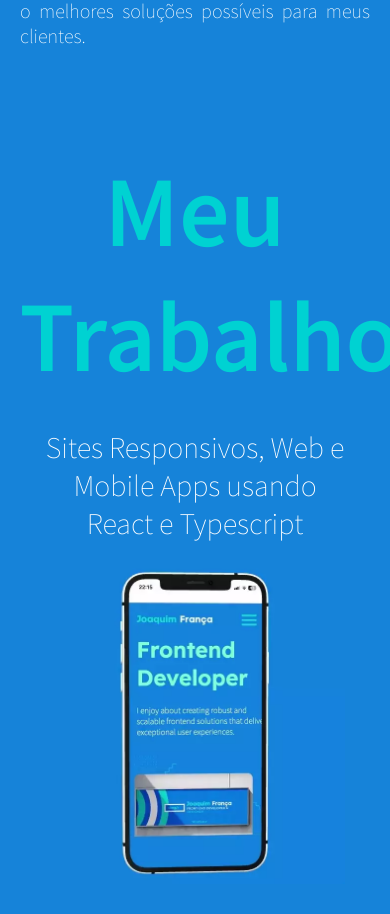
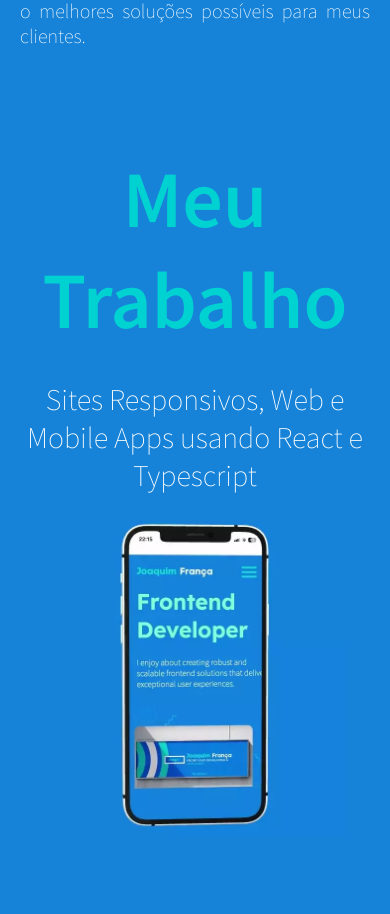
Before and after one commit to joaquimfranca/portfolio, a React (Vite) app: page / in a window 390 px wide. Shown: the part 2045-2959 px from the top of the page. Built offline with nearby package versions, Linux system fonts and the light colour scheme.

Commit message:
Atualização do layout

```diff
--- a/src/Styles/components/Video.css
+++ b/src/Styles/components/Video.css
@@ -27,8 +27,8 @@
   .video {
     margin-right:0%;
   }
-  .video-title {
-    width: 90%;
+  .video-title h1{
+    font-size: 80px;
 
   }
 
```
